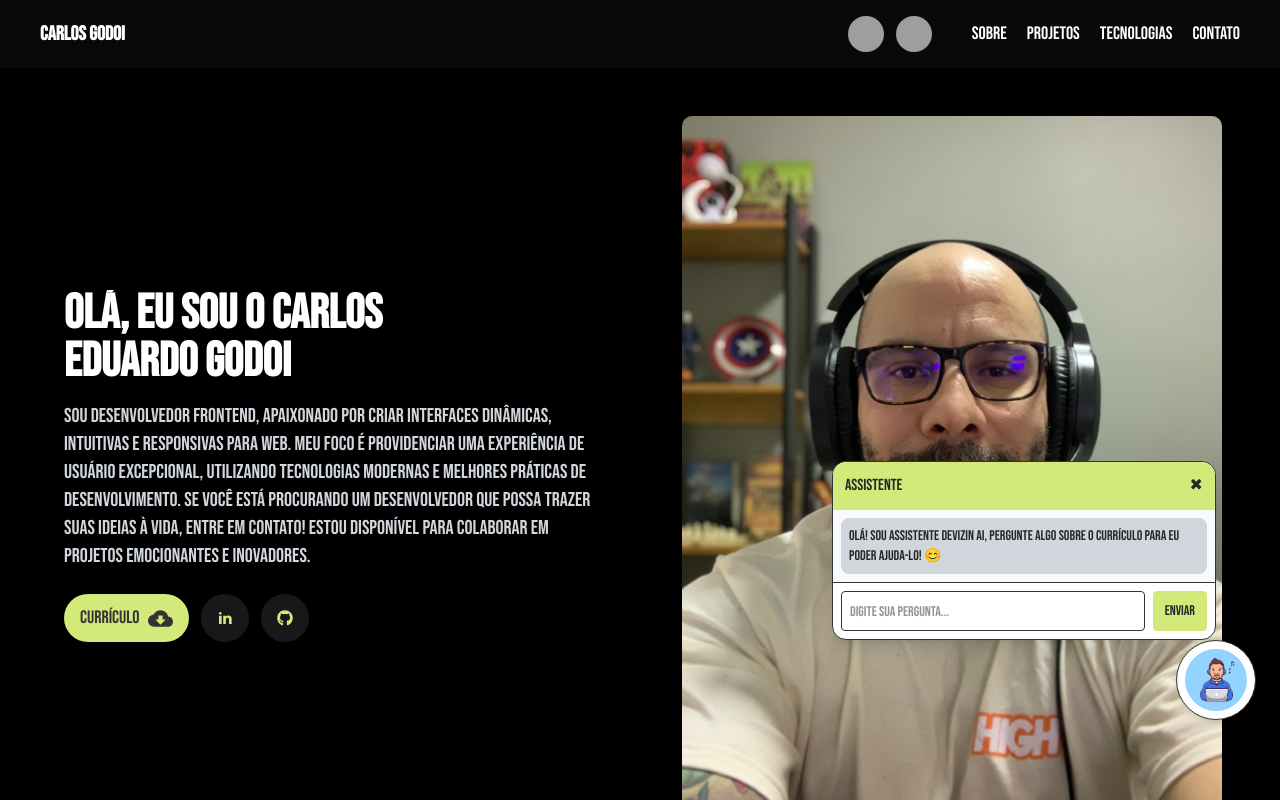
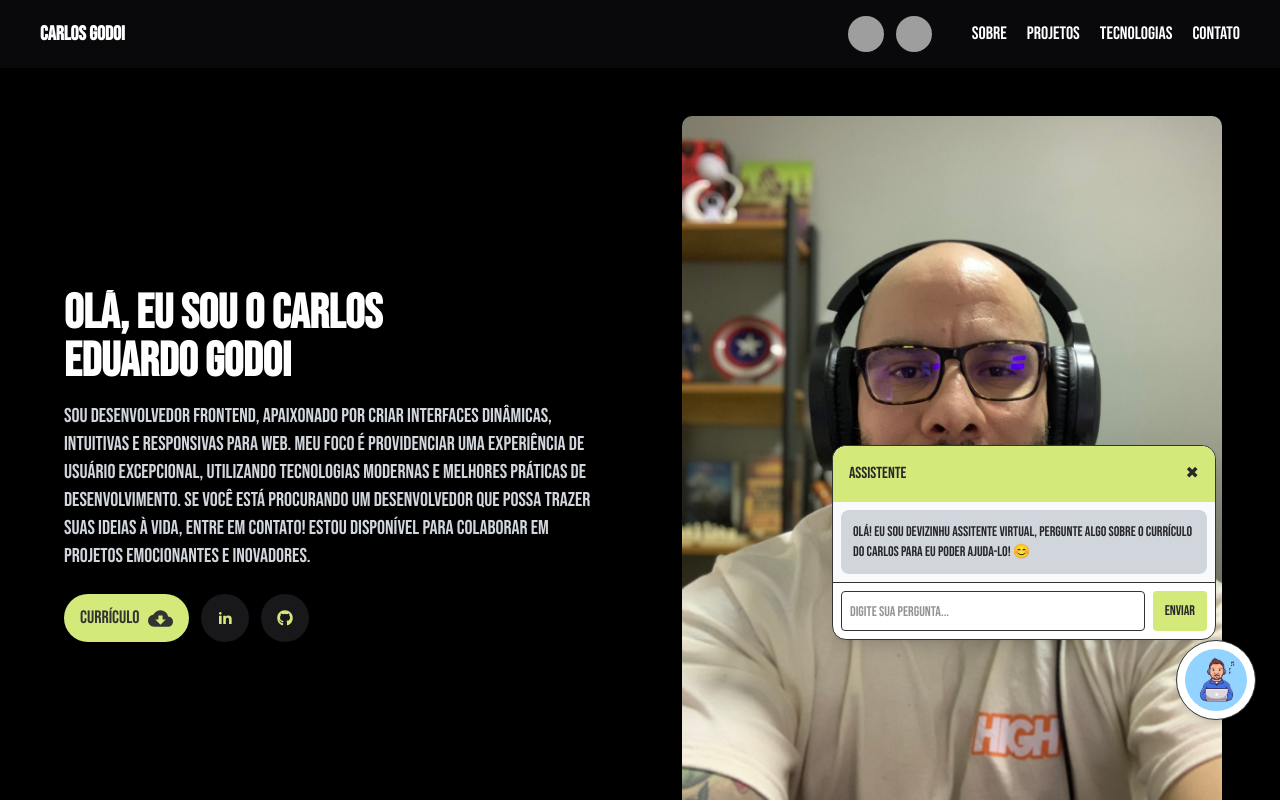
Before and after one commit to CarlosGodoi/Portifolio, a React (Vite) app: page / in a window 1280 px wide. Both pictures are taken after a click on the button 1216 px from the left and 680 px from the top of the page. Shown: the top 800 px of the page. Built offline with nearby package versions, Linux system fonts and the light colour scheme; no server answers; grey boxes are pictures that could not be loaded.

Commit message:
feat: Including traslating at in assitentButton and chat

```diff
--- a/src/App/index.tsx
+++ b/src/App/index.tsx
@@ -136,7 +136,7 @@ function Home() {
 						className="flex items-center gap-2 hover:text-green-500 transition-colors"
 					>
 						<FaWhatsapp size={30} />
-						<p className="text-base md:text-2xl text-gray-300">WhatsApp</p>
+						<p className="text-base md:text-lg text-gray-300">WhatsApp</p>
 					</a>
 
 					<a
@@ -146,7 +146,7 @@ function Home() {
 						className="flex items-center gap-2 hover:text-blue-500 transition-colors"
 					>
 						<FaLinkedin size={30} />
-						<p className="text-base md:text-2xl text-gray-300">Linkedin</p>
+						<p className="text-base md:text-lg text-gray-300">Linkedin</p>
 					</a>
 				</div>
 			</section>
--- a/src/components/assistant/assitantButton.tsx
+++ b/src/components/assistant/assitantButton.tsx
@@ -5,8 +5,10 @@ import {
 	TooltipProvider,
 	TooltipTrigger,
 } from '../../components/ui/tooltip';
+import { useTranslation } from 'react-i18next';
 
 export const AssistantButton = () => {
+	const { t } = useTranslation();
 	return (
 		<div className="fixed md:bottom-20 right-6 z-50 flex flex-col items-center space-y-2 bottom-6">
 			<TooltipProvider>
@@ -22,7 +24,7 @@ export const AssistantButton = () => {
 					</TooltipTrigger>
 					<TooltipContent>
 						<p className="p-1 text-base text-zinc-800 font-medium">
-							Eu sou Devizin, assistente virtual. Posso ajudá-lo?
+							{t('chatbot.title')}
 						</p>
 					</TooltipContent>
 				</Tooltip>
--- a/src/components/assistant/chatWindow.tsx
+++ b/src/components/assistant/chatWindow.tsx
@@ -1,14 +1,32 @@
-import { useState } from 'react';
+import { useState, useEffect } from 'react';
 import { sendMessageToBot } from '../../service/chatbot';
+import { useTranslation } from 'react-i18next';
 
 export const ChatWindow = ({ onClose }: { onClose: () => void }) => {
+	const { t, i18n } = useTranslation();
 	const [messages, setMessages] = useState([
 		{
 			sender: 'bot',
-			text: 'Olá! Sou Assistente Devizin AI, pergunte algo sobre o currículo para eu poder ajuda-lo! 😊',
+			text: t('chat.text-apresentation'),
 		},
 	]);
 	const [input, setInput] = useState('');
+
+	// Atualiza a mensagem de apresentação quando o idioma muda
+	useEffect(() => {
+		setMessages((messages) => {
+			// Se não houver mensagens ou a primeira mensagem não for do bot, retorna as mensagens como estão
+			if (!messages.length || messages[0].sender !== 'bot') return messages;
+
+			// Cria um novo array com a primeira mensagem atualizada
+			const updatedMessages = [...messages];
+			updatedMessages[0] = {
+				...updatedMessages[0],
+				text: t('chat.text-apresentation'),
+			};
+			return updatedMessages;
+		});
+	}, [t, i18n.language]); // Executa quando a linguagem ou a função de tradução muda
 
 	const handleSend = async () => {
 		if (!input.trim()) return;
@@ -30,9 +48,9 @@ export const ChatWindow = ({ onClose }: { onClose: () => void }) => {
 	};
 
 	return (
-		<div className="fixed bottom-28 right-12 md:bottom-40 md:right-16 w-70 max-h-[50vh] md:w-96 md:max-h-[70vh] bg-white border rounded-xl shadow-lg flex flex-col z-50">
-			<div className="bg-primary text-zinc-800 font-medium p-3 rounded-t-xl flex justify-between">
-				<span>Assistente</span>
+		<div className="fixed bottom-28 right-10 md:bottom-40 md:right-16 w-80 max-h-[50vh] md:w-96 md:max-h-[70vh] bg-white border rounded-xl shadow-lg flex flex-col z-50">
+			<div className="bg-primary text-zinc-800 font-medium p-4 rounded-t-xl flex justify-between">
+				<span>{t('chat.title')}</span>
 				<button className="cursor-pointer" onClick={onClose}>
 					✖
 				</button>
@@ -41,7 +59,7 @@ export const ChatWindow = ({ onClose }: { onClose: () => void }) => {
 				{messages.map((msg, i) => (
 					<div
 						key={i}
-						className={`p-2 rounded-md ${
+						className={`p-3 rounded-md ${
 							msg.sender === 'user'
 								? 'bg-cyan-200 self-end text-right'
 								: 'bg-gray-300 self-start'
@@ -57,13 +75,13 @@ export const ChatWindow = ({ onClose }: { onClose: () => void }) => {
 					onChange={(e) => setInput(e.target.value)}
 					onKeyDown={(e) => e.key === 'Enter' && handleSend()}
 					className="flex-1 h-10 text-zinc-800 text-sm border rounded px-2 py-1"
-					placeholder="Digite sua pergunta..."
+					placeholder={t('chat.placeholder')}
 				/>
 				<button
 					onClick={handleSend}
 					className="bg-primary text-zinc-800 px-3 py-1 rounded text-sm"
 				>
-					Enviar
+					{t('chat.button-send')}
 				</button>
 			</div>
 		</div>
--- a/src/components/footer/index.tsx
+++ b/src/components/footer/index.tsx
@@ -1,9 +1,10 @@
+import { useTranslation } from 'react-i18next';
+
 export const Footer = () => {
+	const { t } = useTranslation();
 	return (
 		<div className="w-full flex justify-center items-center h-16 px-10 py-4 bg-zinc-950">
-			<p className="text-white text-base">
-				© 2025 Carlos E. Godoi - Todos os direitos resevados
-			</p>
+			<p className="text-white text-base">{t('footer.text')}</p>
 		</div>
 	);
 };
--- a/src/utils/translate/en.json
+++ b/src/utils/translate/en.json
@@ -56,6 +56,21 @@
 		"section-contact": {
 			"title": "Contact",
 			"description": "Contact me via email, LinkedIn or WhatsApp. I am available to discuss new opportunities and projects."
+		},
+
+		"chatbot": {
+			"title": "Hello! How can I help you?"
+		},
+
+		"chat": {
+			"title": "Assistant",
+			"text-apresentation": "Hello! I'm Devizinhu, virtual assistant, ask me something about Carlos' resume so I can help you! 😊",
+			"placeholder": "Enter your question...",
+			"button-send": "Send"
+		},
+
+		"footer": {
+			"text": "© 2025 Carlos E. Godoi - All rights reserved"
 		}
 	}
 }
--- a/src/utils/translate/pt.json
+++ b/src/utils/translate/pt.json
@@ -56,6 +56,21 @@
 		"section-contact": {
 			"title": "Contato",
 			"description": "Entre em contato comigo através do meu e-mail, LinkedIn ou até mesmo pelo WhatsApp. Estou disponível para discutir novas oportunidades e projetos."
+		},
+
+		"chatbot": {
+			"title": "Olá! como posso ajudá-lo?"
+		},
+
+		"chat": {
+			"title": "Assistente",
+			"text-apresentation": "Olá! Eu sou Devizinhu assitente virtual, pergunte algo sobre o currículo do Carlos para eu poder ajuda-lo! 😊",
+			"placeholder": "Digite sua pergunta...",
+			"button-send": "Enviar"
+		},
+
+		"footer": {
+			"text": "© 2025 Carlos E. Godoi - Todos os direitos resevados"
 		}
 	}
 }
```
